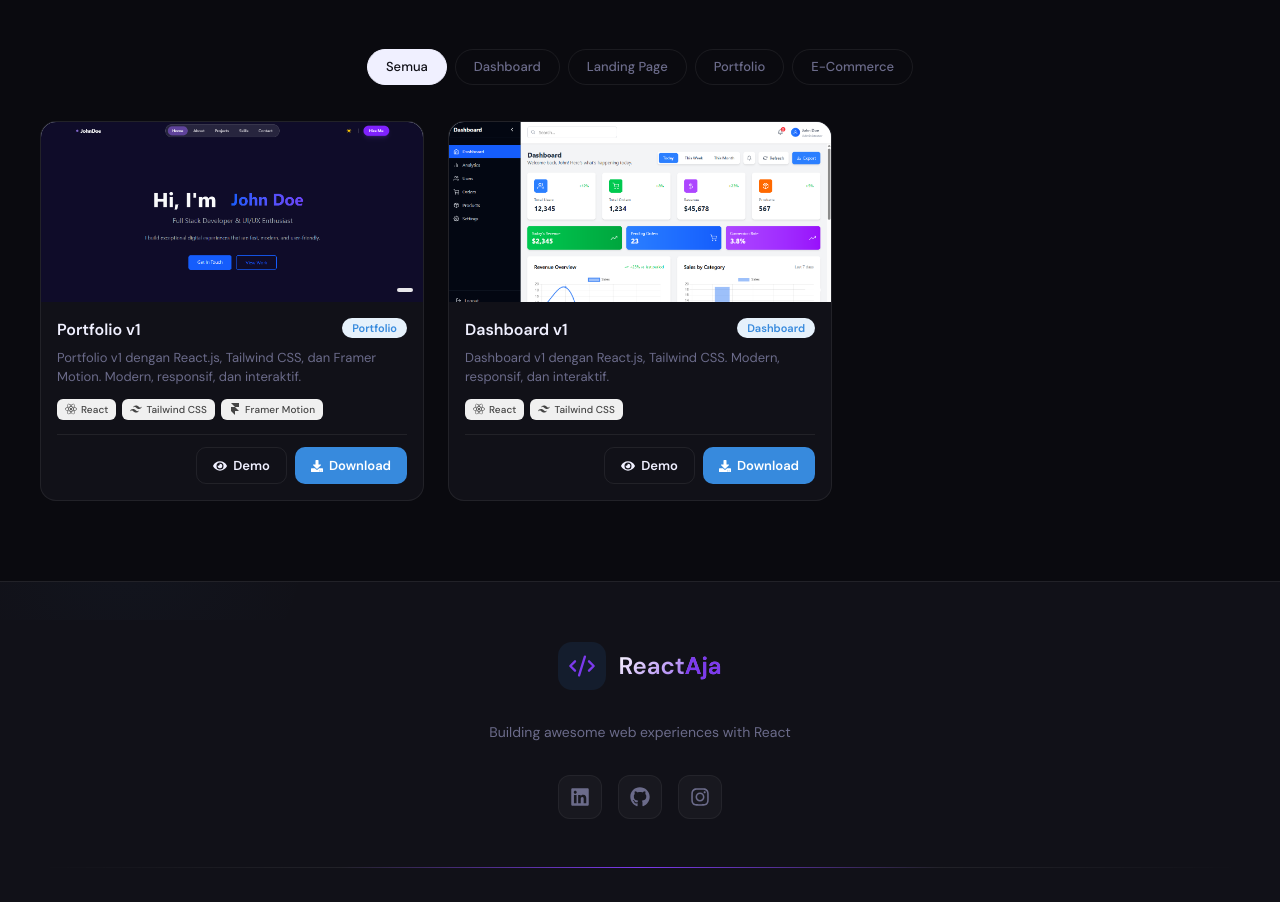
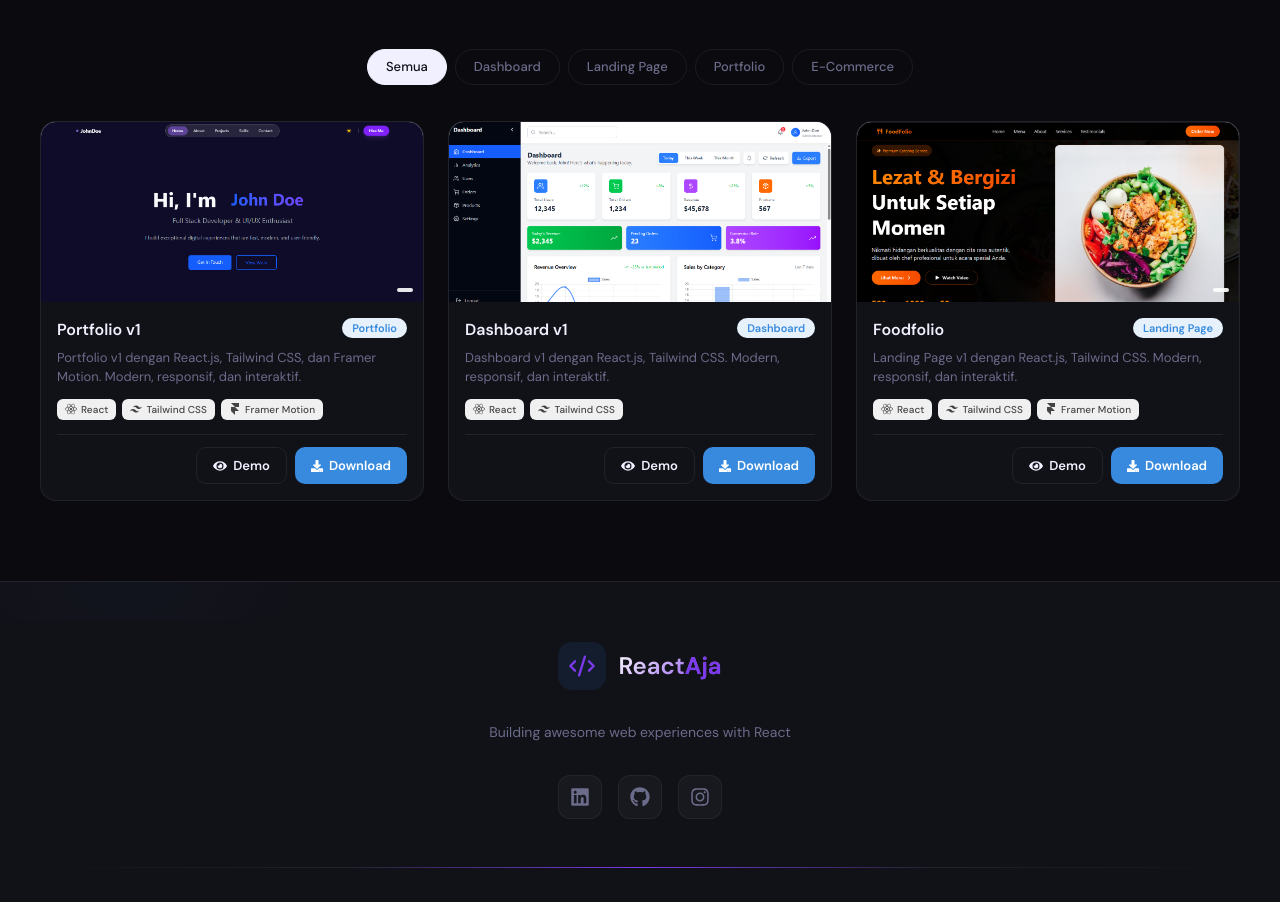
Before and after one commit to amirsr43/react-aja, a React (Vite) app: page / in a window 1280 px wide. Shown: the part 1068-1970 px from the top of the page. Built offline with nearby package versions, Linux system fonts and the light colour scheme.

Commit message:
update_landing_page

```diff
--- a/src/components/TemplatesSection.jsx
+++ b/src/components/TemplatesSection.jsx
@@ -30,6 +30,7 @@ import {
 import { SiTailwindcss, SiFramer, SiTypescript, SiNextdotjs, SiVuedotjs, SiFirebase, SiMongodb, SiExpress, SiPostgresql, SiGraphql } from "react-icons/si";
 import portfolioV1Img from "../assets/portfolio_v1.png";
 import dashboardV1Img from "../assets/dashboard_v1.png";
+import landingPageV1Img from "../assets/landingpage_v1.png";
 
 const templates = [
   {
@@ -57,6 +58,20 @@ const templates = [
     downloadUrl: "https://github.com/amirsr43/dashboard_v1/archive/refs/heads/main.zip",
     demoUrl: "https://dashbv1.netlify.app/",
     techStack: ["React", "Tailwind CSS"],
+    // size: "2.4 MB",
+    // version: "v2.1.0",
+  },
+  {
+    id: 3,
+    name: "Foodfolio",
+    category: "Landing Page",
+    color: "#E6F1FB",
+    accent: "#378ADD",
+    image: landingPageV1Img,
+    description: "Landing Page v1 dengan React.js, Tailwind CSS. Modern, responsif, dan interaktif.",
+    downloadUrl: "https://github.com/amirsr43/landing-page-v1/archive/refs/heads/main.zip",
+    demoUrl: "https://foodpolio.netlify.app/",
+    techStack: ["React", "Tailwind CSS", "Framer Motion"],
     // size: "2.4 MB",
     // version: "v2.1.0",
   },
```
Also changed, not shown: src/assets/landingpage_v1.png (added).
